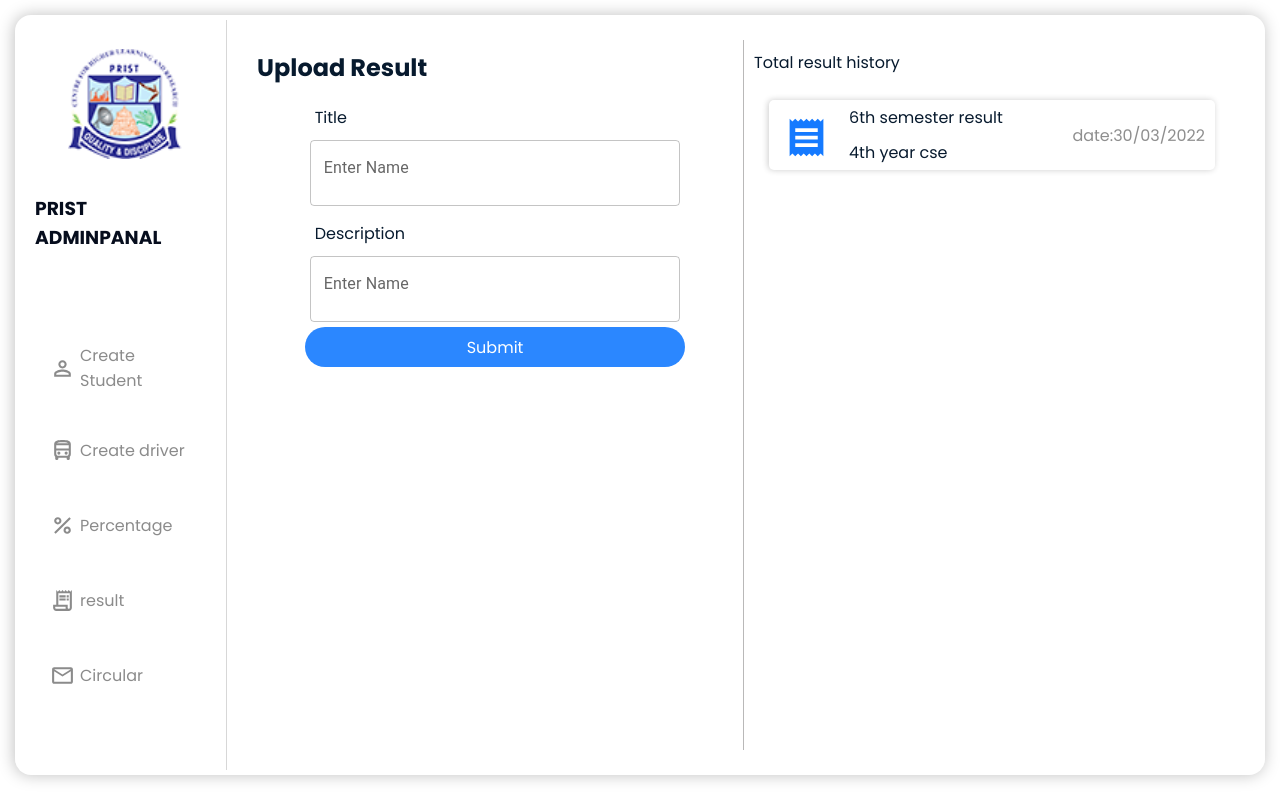
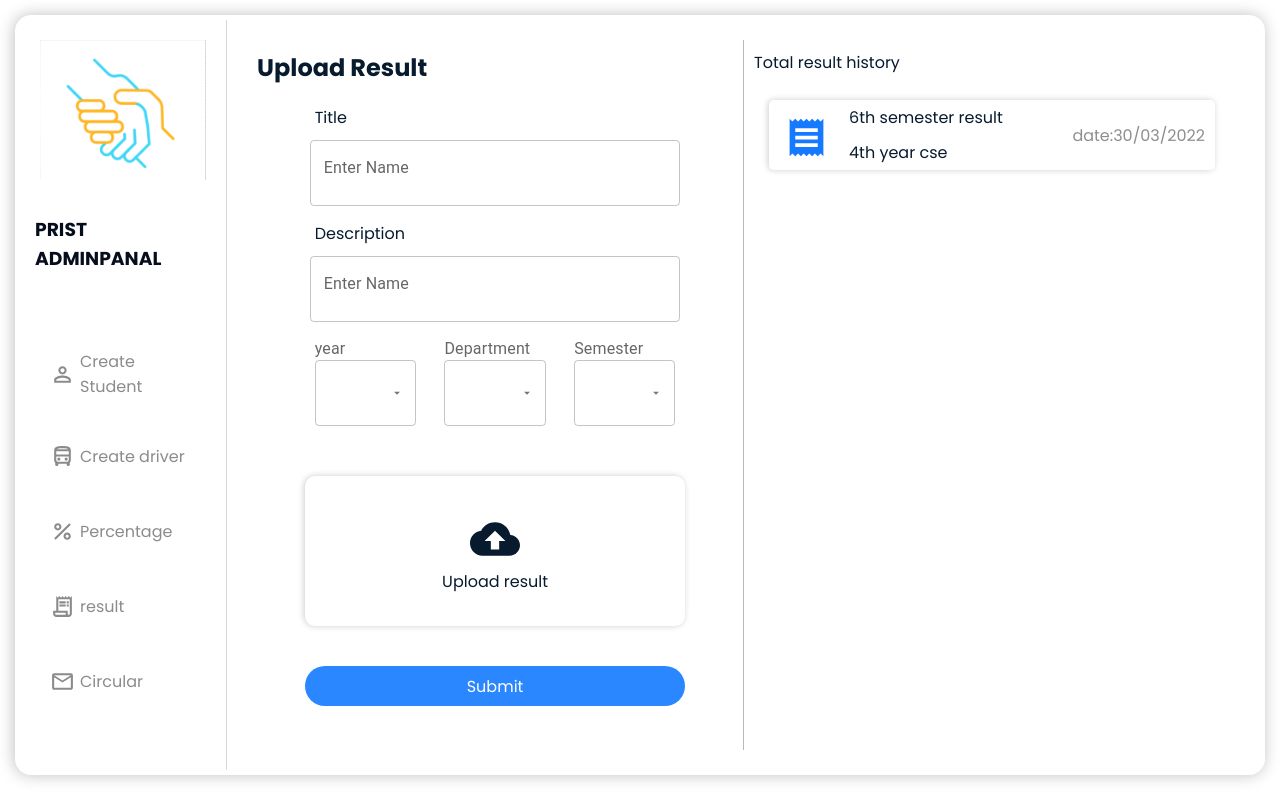
Before and after one commit to mohamed-basith1/pristadmin, a React (Create React App) app: page /result in a window 1280 px wide. Built offline with nearby package versions, Linux system fonts and the light colour scheme; no server answers.

Commit message:
result finish

```diff
--- a/src/components/nav/index.js
+++ b/src/components/nav/index.js
@@ -5,7 +5,8 @@ import PercentOutlinedIcon from '@mui/icons-material/PercentOutlined';
 import ReceiptLongOutlinedIcon from '@mui/icons-material/ReceiptLongOutlined';
 import MailOutlineOutlinedIcon from '@mui/icons-material/MailOutlineOutlined';
 import PermIdentityOutlinedIcon from '@mui/icons-material/PermIdentityOutlined';
-import logo from '../../assets/pristlogo.png';
+import pristlogo from '../../assets/pristlogo.png';
+import bractlogo from '../../assets/bractlogo.png';
 import DirectionsBusFilledOutlinedIcon from '@mui/icons-material/DirectionsBusFilledOutlined';
 const Nav = () => {
 	const navigation = useNavigate();
@@ -40,8 +41,17 @@ const Nav = () => {
 	return (
 		<div className="navcontainer">
 			<div className="logo">
-				<div style={{ width: 130, height: 130, borderRadius: 50 }}>
-					<img src={logo} style={{ height: '100%' }} />
+				<div
+					style={{
+						width: 160,
+						height: 160,
+						borderRadius: 50,
+
+						display: 'flex',
+						justifyContent: 'center'
+					}}
+				>
+					<img src={bractlogo} style={{ height: '100%' }} />
 				</div>
 				<h3>PRIST ADMINPANAL</h3>
 			</div>
--- a/src/firebase/index.js
+++ b/src/firebase/index.js
@@ -0,0 +1,13 @@
+import { initializeApp } from 'firebase/app';
+import { getStorage } from 'firebase/storage';
+const firebaseConfig = {
+	apiKey: 'AIzaSyBCR-nO6nAQ_AqZwVAR08xzbRYpYwr1GMA',
+	authDomain: 'trackbus-cdda1.firebaseapp.com',
+	projectId: 'trackbus-cdda1',
+	storageBucket: 'trackbus-cdda1.appspot.com',
+	messagingSenderId: '834151043738',
+	appId: '1:834151043738:web:ab401e14b1be448cd60523'
+};
+
+export const app = initializeApp(firebaseConfig);
+export const storage = getStorage(app);
--- a/src/screen/createstudent/index.js
+++ b/src/screen/createstudent/index.js
@@ -31,10 +31,10 @@ const Createstudent = ({ studentlist }) => {
 		const id = uuidv4();
 		console.log('checkjigid ', id);
 		const data = {
-			rollno: rollno,
-			name: sname,
+			rollno: rollno.toUpperCase(),
+			name: sname.toUpperCase(),
 			percentage: percentage,
-			password: spassword,
+			password: spassword.toUpperCase(),
 			department: dept,
 			year: year,
 			id: id,
--- a/src/screen/result/index.js
+++ b/src/screen/result/index.js
@@ -1,14 +1,53 @@
-import { TextField } from '@mui/material';
-import React from 'react';
+import { TextField, InputLabel, MenuItem, Select } from '@mui/material';
+import React, { useState } from 'react';
 import './result.css';
 import CloudUploadIcon from '@mui/icons-material/CloudUpload';
 import Button from '../../components/button';
 import { motion } from 'framer-motion';
+import { storage } from '../../firebase';
 import ReceiptIcon from '@mui/icons-material/Receipt';
+import { ref, uploadBytes, getDownloadURL } from 'firebase/storage';
+import Axios from '../../api';
 const Result = () => {
-	const formsubmit = () => {
-		console.log('hi');
+	const [ year, setYear ] = useState('');
+	const [ dept, setDept ] = useState('');
+	const [ sem, setSem ] = useState('');
+	const [ title, setTitle ] = useState('');
+	const [ description, setDescription ] = useState('');
+
+	const [ image, setImage ] = useState('');
+	const formsubmit = async () => {
+		imageclicked();
 	};
+
+	const imageclicked = async () => {
+		console.log(image);
+		const storageRef = await ref(storage, `results/${year}-year-${dept}-${sem}-sem-results${image.name}`);
+		uploadBytes(storageRef, image).then((snapshot) => {
+			console.log('uploaded succesfully');
+			getDownloadURL(
+				ref(storage, `results/${year}-year-${dept}-${sem}-sem-results${image.name}`)
+			).then(async (url) => {
+				const dateObj = new Date();
+				const month = dateObj.getUTCMonth() + 1; //months from 1-12
+				const day = dateObj.getUTCDate();
+				const years = dateObj.getUTCFullYear();
+				const today = day + '/' + month + '/' + years;
+				const data = {
+					year: year,
+					dept: dept,
+					sem: sem,
+					resultimage: url,
+					title: title,
+					description: description,
+					date: today
+				};
+				const res = await Axios.put('/student/result', data);
+				console.log(res.data);
+			});
+		});
+	};
+
 	return (
 		<motion.div className="resultcontainer" initial={{ opacity: 0 }} animate={{ opacity: 1 }} exit={{ opacity: 0 }}>
 			<div className="resultleft">
@@ -20,6 +59,7 @@ const Result = () => {
 							id="outlined-basic"
 							label="Enter Name"
 							variant="outlined"
+							onChange={(e) => setTitle(e.target.value)}
 							style={{ width: '100%' }}
 						/>
 					</div>
@@ -29,10 +69,79 @@ const Result = () => {
 							id="outlined-basic"
 							label="Enter Name"
 							variant="outlined"
+							onChange={(e) => setDescription(e.target.value)}
 							style={{ width: '100%' }}
 						/>
 					</div>
-
+					<div style={{ display: 'flex', width: '80%', justifyContent: 'space-between' }}>
+						<div style={{ width: '30%' }}>
+							<InputLabel id="demo-simple-select-label">year</InputLabel>
+							<Select
+								labelId="demo-simple-select-autowidth-label"
+								id="demo-simple-select-autowidth"
+								value={year}
+								onChange={(e) => setYear(e.target.value)}
+								style={{ width: '100%' }}
+								label="select year"
+							>
+								<MenuItem value={1}>1st year</MenuItem>
+								<MenuItem value={2}>2nd year</MenuItem>
+								<MenuItem value={3}>3rd year</MenuItem>
+								<MenuItem value={4}>4th year</MenuItem>
+							</Select>
+						</div>
+						<div style={{ width: '30%' }}>
+							<InputLabel id="demo-simple-select-label">Department</InputLabel>
+							<Select
+								labelId="demo-simple-select-autowidth-label"
+								id="demo-simple-select-autowidth"
+								value={dept}
+								onChange={(e) => setDept(e.target.value)}
+								style={{ width: '100%' }}
+								label="select department"
+							>
+								<MenuItem value={'cse'}>CSE</MenuItem>
+								<MenuItem value={'mechanical'}>MECH</MenuItem>
+								<MenuItem value={'ece'}>ECE</MenuItem>
+								<MenuItem value={'eee'}>EEE</MenuItem>
+								<MenuItem value={'civil'}>CIVIL</MenuItem>
+							</Select>
+						</div>
+						<div style={{ width: '30%' }}>
+							<InputLabel id="demo-simple-select-label">Semester</InputLabel>
+							<Select
+								labelId="demo-simple-select-autowidth-label"
+								id="demo-simple-select-autowidth"
+								value={sem}
+								onChange={(e) => setSem(e.target.value)}
+								style={{ width: '100%' }}
+								label="select department"
+							>
+								<MenuItem value={'1'}>1st</MenuItem>
+								<MenuItem value={'2'}>2nd</MenuItem>
+								<MenuItem value={'3'}>3rd</MenuItem>
+								<MenuItem value={'4'}>4th</MenuItem>
+								<MenuItem value={'5'}>5th</MenuItem>
+								<MenuItem value={'6'}>6th</MenuItem>
+								<MenuItem value={'7'}>7th</MenuItem>
+								<MenuItem value={'8'}>8th</MenuItem>
+							</Select>
+						</div>
+					</div>
+					<label htmlFor="uploadfile" className="uploadcontainers">
+						<CloudUploadIcon style={{ fontSize: 60 }} color="green" />
+						{image.length == 0 ? (
+							`Upload result`
+						) : (
+							<div style={{ color: 'green' }}>selected succesfully</div>
+						)}
+						<input
+							id="uploadfile"
+							type="file"
+							style={{ display: 'none' }}
+							onChange={(e) => setImage(e.target.files[0])}
+						/>
+					</label>
 					<Button
 						height={40}
 						width={'80%'}
--- a/src/screen/result/result.css
+++ b/src/screen/result/result.css
@@ -1,35 +1,33 @@
-.resultcontainer{
-    width:100%;
-    padding:20px;
+.resultcontainer {
+	width: 100%;
+	padding: 20px;
 	display: flex;
-color:rgb(7,26,46) ;
+	color: rgb(7, 26, 46);
 }
 
-
-.resultleft{
+.resultleft {
 	flex: 1;
 
-    border-right:1px solid rgba(85, 84, 84, 0.411)
+	border-right: 1px solid rgba(85, 84, 84, 0.411);
 }
-.resultright{
+.resultright {
 	flex: 1;
-
 }
 
-.resulttitle{
-    display:flex;
+.resulttitle {
+	display: flex;
 	flex-direction: column;
-    gap:5px;
+	gap: 5px;
 	width: 80%;
 }
-.resultform{
+.resultform {
 	width: 100%;
 	display: flex;
 	justify-content: center;
 	align-items: center;
 	flex-direction: column;
 }
-.uploadcontainer{
+.uploadcontainers {
 	margin: 40px;
 	display: flex;
 	justify-content: center;
@@ -37,35 +35,31 @@ color:rgb(7,26,46) ;
 	flex-direction: column;
 	border-radius: 10px;
 	width: 80%;
-    height: 200px;
+	height: 150px;
 	box-shadow: -1px 0px 6px 0px rgba(5, 5, 5, 0.2);
-
 }
-.historylist{
-
+.historylist {
 	height: 70px;
 	box-shadow: -1px 0px 6px 0px rgba(5, 5, 5, 0.2);
 	border-radius: 5px;
 	display: flex;
 	justify-content: space-between;
-
 }
 
-.historycontainer{
+.historycontainer {
 	padding: 20px;
 }
-.date{
+.date {
 	display: flex;
 	justify-content: center;
 	align-items: center;
 
 	color: rgba(46, 46, 46, 0.541);
 }
-.titles{
+.titles {
 	flex: 1;
 	display: flex;
 	justify-content: center;
 
 	flex-direction: column;
-
 }
```
Also changed, not shown: src/assets/bractlogo.png (added). Lines whose indentation alone changed are shown as unchanged.
